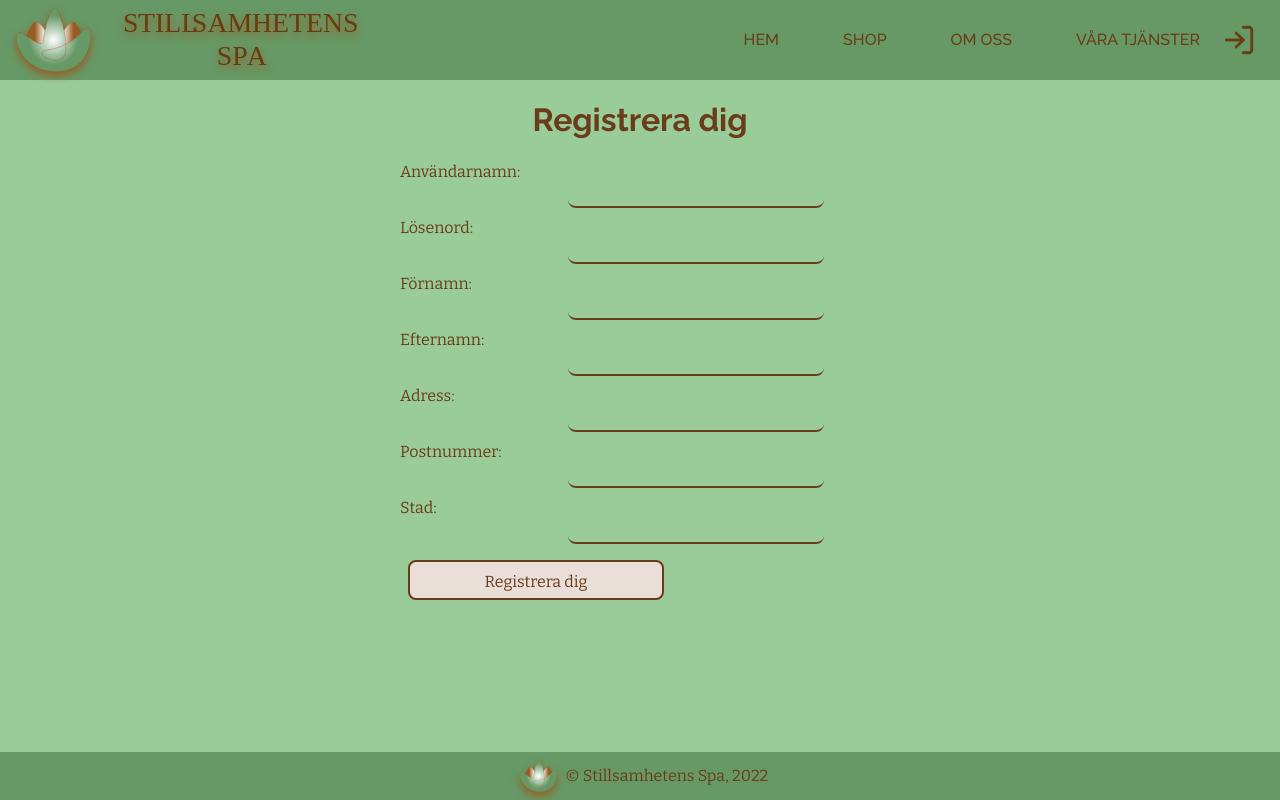
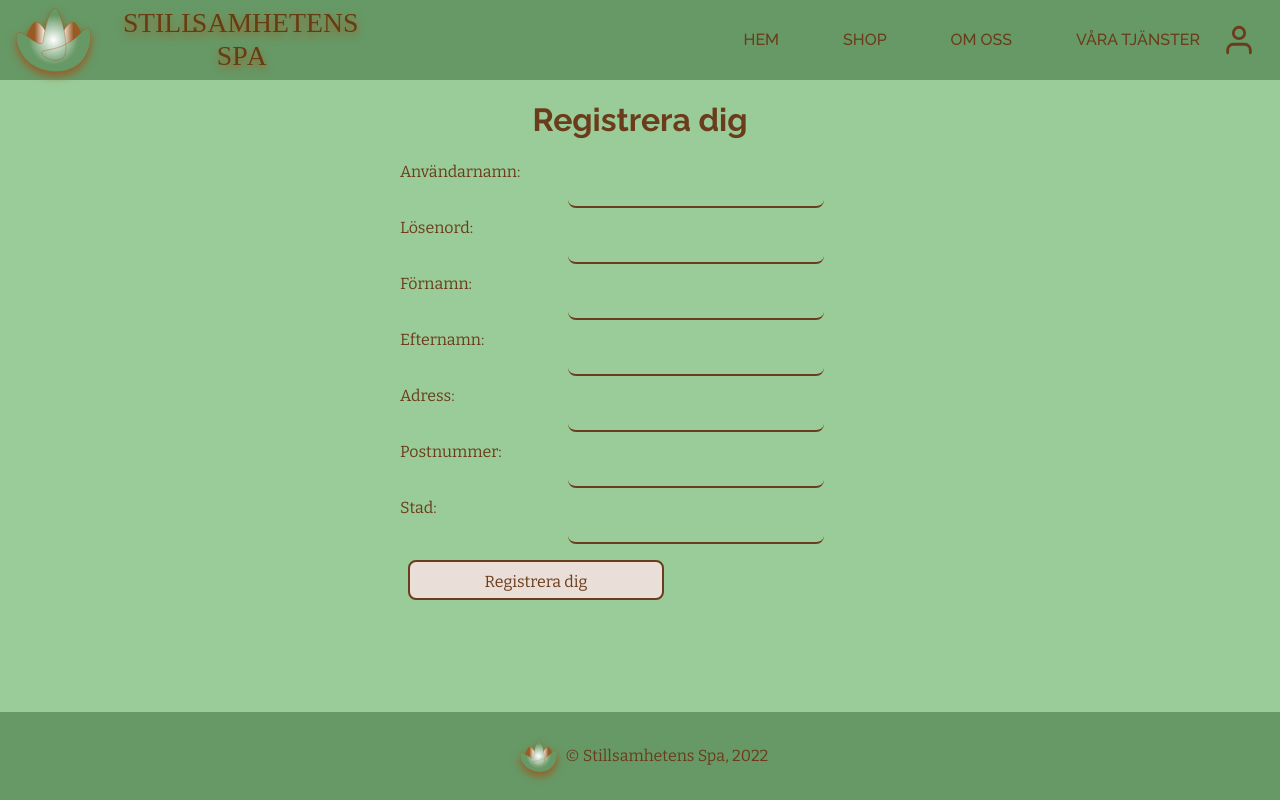
Before and after one commit to sarablom/spa-shop, a React (Create React App) app in the folder client/: page /signup in a window 1280 px wide. Built offline with nearby package versions, Linux system fonts and the light colour scheme.

Commit message:
change styles for navbar and footer

```diff
--- a/client/src/components/layout/Footer.tsx
+++ b/client/src/components/layout/Footer.tsx
@@ -14,6 +14,7 @@ const FooterWrapper = styled.footer `
   background: ${COLORS.primary};
   color: ${COLORS.darkBrown};
   flex-shrink: 0;
+  height: 5.5rem;
 
   img {
     height: 3rem;
--- a/client/src/components/layout/Navbar.tsx
+++ b/client/src/components/layout/Navbar.tsx
@@ -1,7 +1,7 @@
 import { useState, useEffect } from "react";
 import { useNavigate, useLocation } from "react-router-dom";
 import { getTokenFromLocalStorage } from "../../services/localStorageServices";
-import { Menu, LogIn, LogOut } from "react-feather";
+import { Menu, User, UserX } from "react-feather";
 import styled from "styled-components";
 import { COLORS } from "../../styles/constants";
 import logo from "../../assets/logo.svg";
@@ -65,7 +65,7 @@ function Navbar() {
         />
       )}
       {!token && (
-        <LogIn
+        <User
           style={{
             cursor: "pointer",
             position: "absolute",
@@ -76,7 +76,7 @@ function Navbar() {
         />
       )}
       {token && (
-        <LogOut
+        <UserX
           style={{
             cursor: "pointer",
             position: "absolute",
@@ -108,16 +108,6 @@ function Navbar() {
           <ListItem onClick={() => navigate("/shop")}>Shop</ListItem>
           <ListItem onClick={() => navigate("/about")}>Om oss</ListItem>
           <ListItem onClick={() => navigate("/services")}>Våra tjänster</ListItem>
-          {/* {!token && (
-            <ListItem
-              onClick={() => {
-                navigate("/signup");
-                setExpandHamburgerMenu(false);
-              }}
-            >
-              Registrera dig
-            </ListItem>
-          )} */}
         </HamburgerWrapper>
       )}
     </NavbarWrapper>
--- a/client/src/styles/globalStyles.ts
+++ b/client/src/styles/globalStyles.ts
@@ -18,6 +18,10 @@ body {
   line-height: 1.5;
   -webkit-font-smoothing: antialiased;
   color: ${COLORS.darkBrown};
+  font-family: 'Bitter', serif;
+  background: ${COLORS.lightGreen};
+  display: flex;
+  flex-direction: column;
 }
 
 img, picture, video, canvas, svg {
@@ -30,7 +34,6 @@ input, button, textarea, select {
 }
 
 button {
-
   cursor: pointer;
 }
 
@@ -40,12 +43,6 @@ p, h1, h2, h3, h4, h5, h6 {
 
 #root, #__next {
   isolation: isolate;
-}
-body {
-    font-family: 'Bitter', serif;
-    background: ${COLORS.lightGreen};
-    display: flex;
-    flex-direction: column;
 }
 
 main {
```
